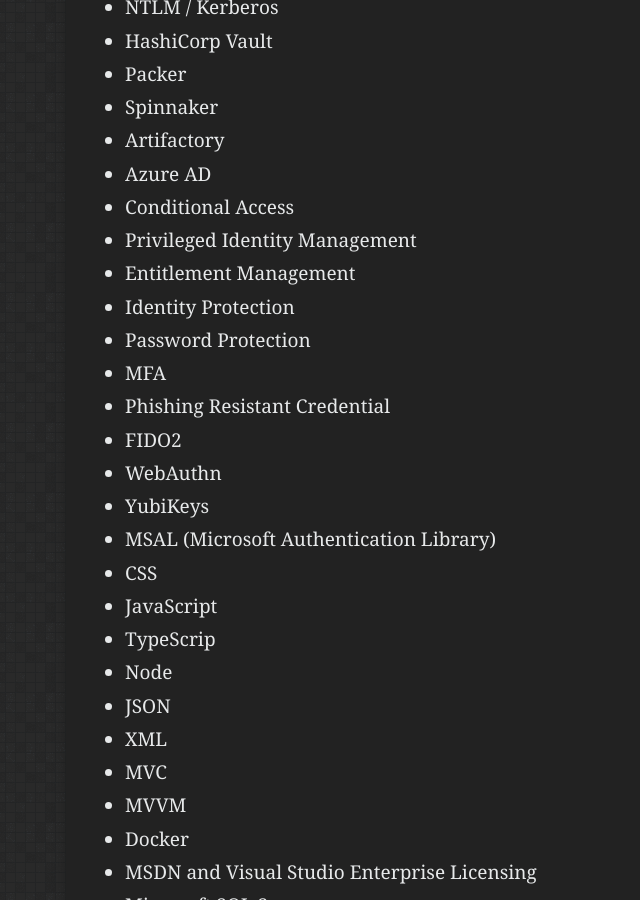
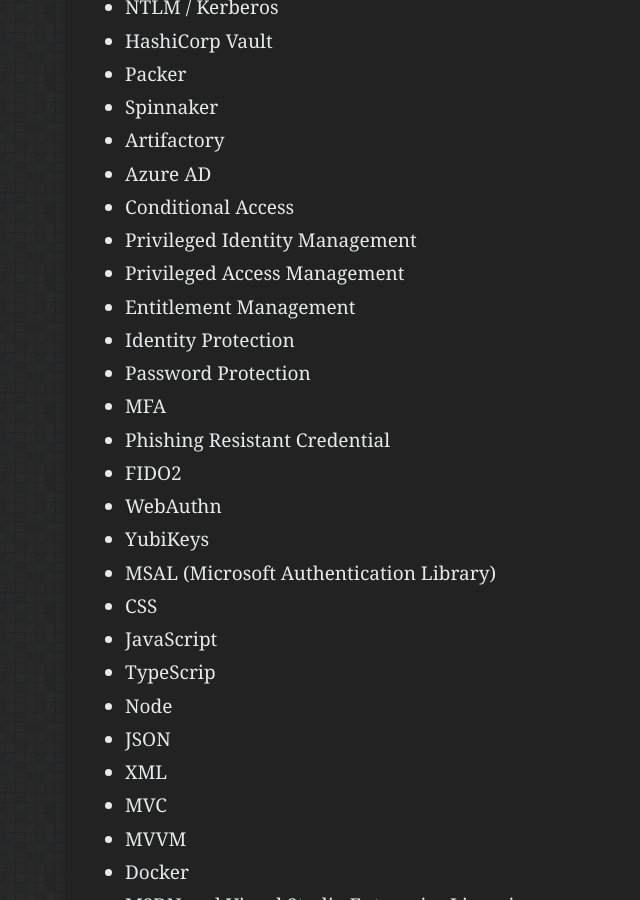
Before and after one commit to ryanspletzer/ryanspletzer.github.io, a Jekyll site: the page built from about.md, in a window 1280 px wide and 900 px high, scrolled down 4048 px. Shown: the whole window, without its empty margins (4-644 px from the left). Built offline with Jekyll 4.4.1, drawn with Linux system fonts in a browser that asks for light colours.

Commit message:
Update about.md

```diff
--- a/about.md
+++ b/about.md
@@ -130,6 +130,7 @@ them down by category, this is a non-comprehensive set of things I think about,
 - Azure AD
 - Conditional Access
 - Privileged Identity Management
+- Privileged Access Management
 - Entitlement Management
 - Identity Protection
 - Password Protection
```
